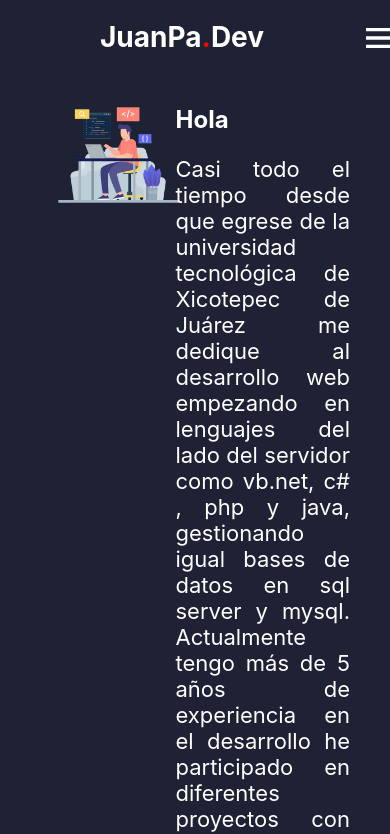
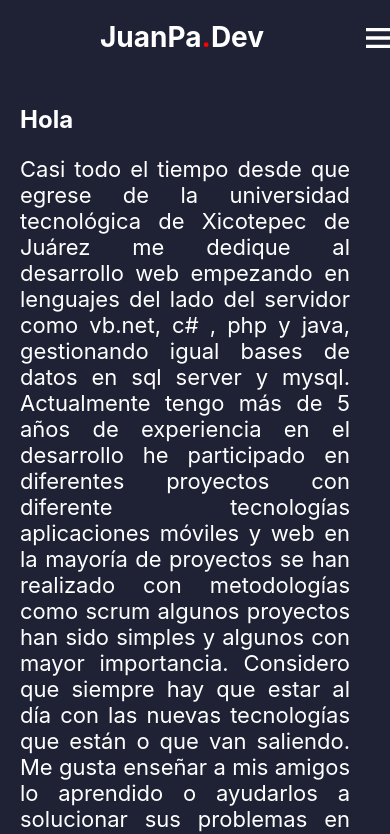
Before and after one commit to joomoodle/juanpadev, a React (Create React App) app: page /about in a window 390 px wide. Shown: the top 834 px of the page. Built offline with nearby package versions, Linux system fonts and the light colour scheme.

Commit message:
responsivo con telefonos

```diff
--- a/src/Screens/About/Styles/index.js
+++ b/src/Screens/About/Styles/index.js
@@ -14,6 +14,15 @@ const divColumn = styled.div`
 const DivRow = styled.div`
   display: flex;
   flex-direction: row;
+  @media (max-width: 1024px) {
+    .row1 {
+      display: none;
+    }
+    .row2 {
+      width: 100% !important;
+      margin-left: 20px;
+    }
+  }
 `;
 
 const Title = styled.h3`
--- a/src/Screens/About/index.js
+++ b/src/Screens/About/index.js
@@ -9,14 +9,14 @@ function About() {
       <Container>
         <DivRowCenter>
           <DivRow>
-            <div style={{ width: "45%" }}>
+            <div style={{ width: "45%" }} className={'row1'}>
               <img
                 src={`${process.env.PUBLIC_URL}/dev_avatar.png`}
                 alt=""
                 style={{ width: "80%", paddingLeft: 50, top: -10 }}
               />
             </div>
-            <div style={{ width: "55%" }}>
+            <div style={{ width: "55%" }} className={'row2'}>
               <h2 style={{ color: "#ffffff" }}>Hola</h2>
               <p
                 style={{
@@ -25,6 +25,7 @@ function About() {
                   marginRight: 40,
                   fontSize: 22
                 }}
+                className={'pDesc'}
               >
                 Casi todo el tiempo desde que egrese de la universidad
                 tecnológica de Xicotepec de Juárez me dedique al desarrollo web
--- a/src/Screens/Portafolio/Styles/index.js
+++ b/src/Screens/Portafolio/Styles/index.js
@@ -45,6 +45,11 @@ const DivItem = styled.div`
       transform: rotateY(0);
     }
   }
+  @media (max-width: 1024px) {
+    max-width: 95%;
+    flex: 0 0 95%;
+
+  }
 `;
 
 const DivContainer = styled.div`
```
